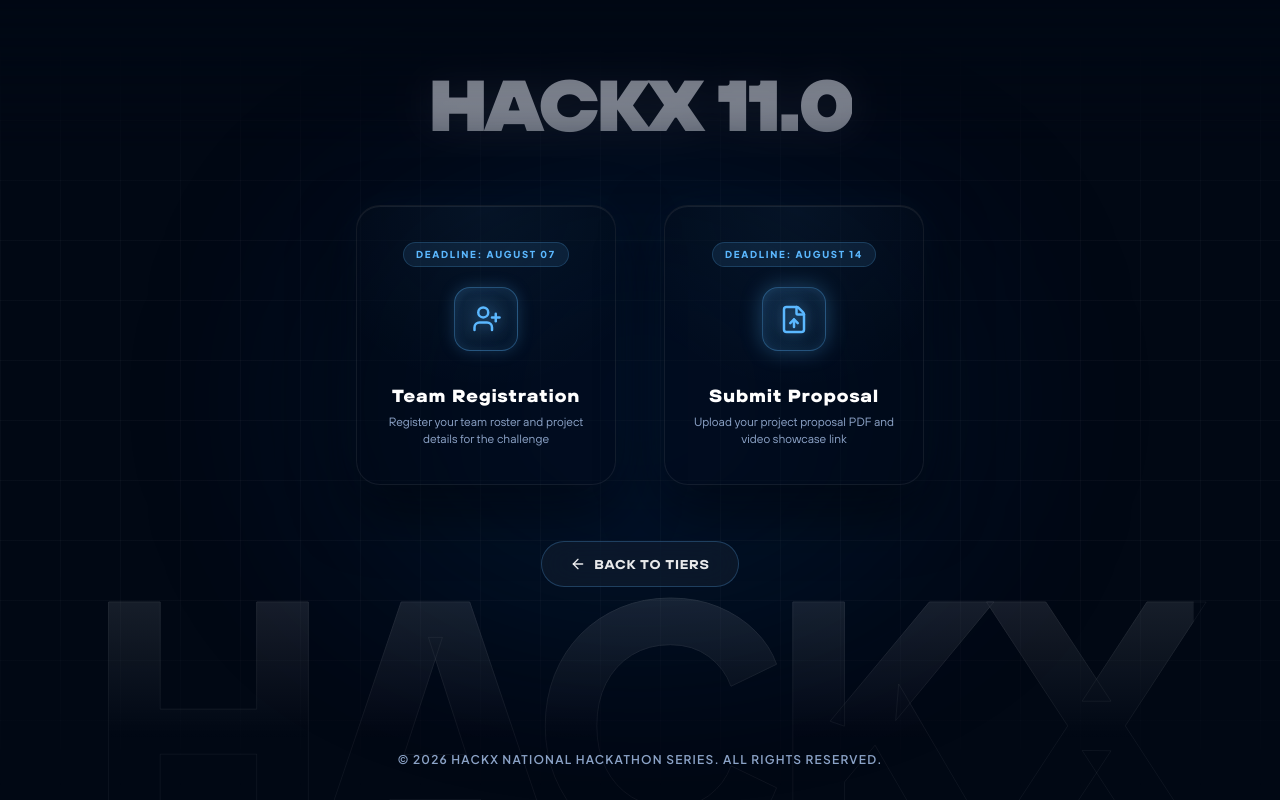
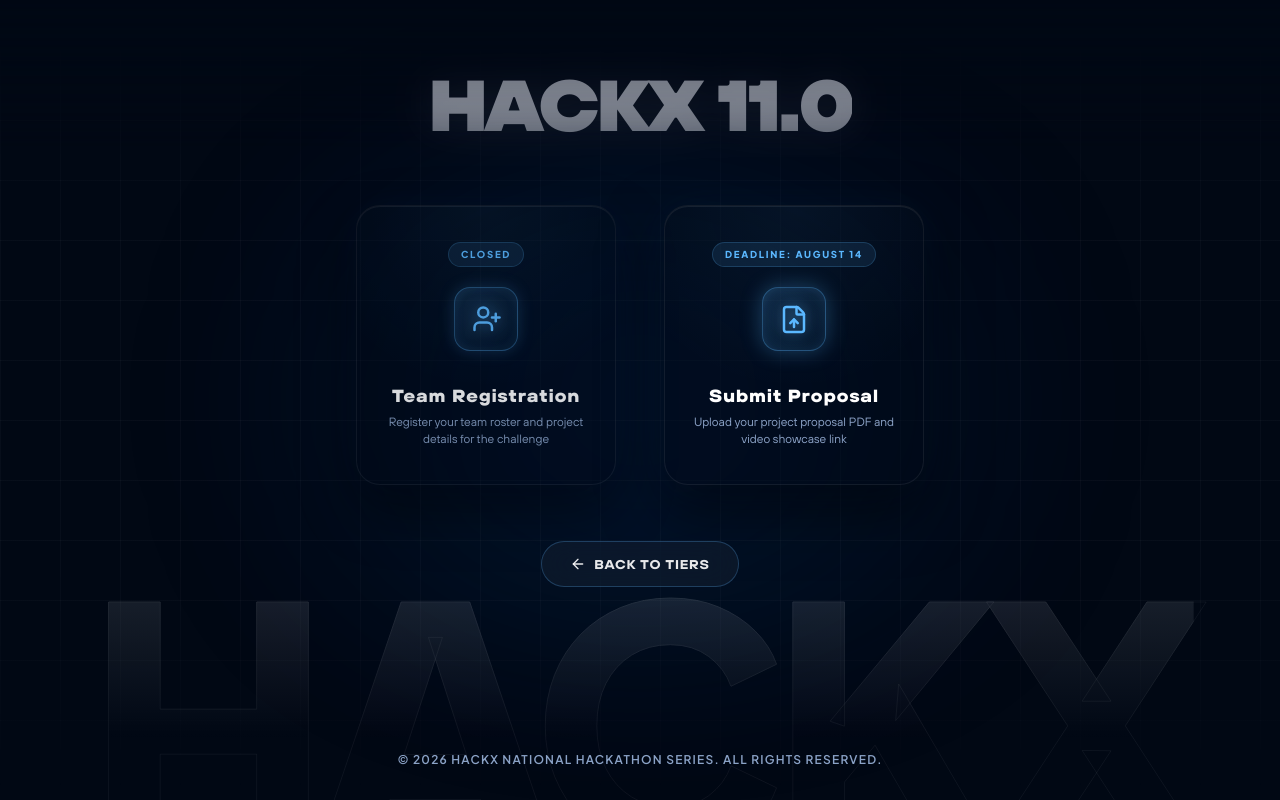
Before and after one commit to Sasivarnasarma/hackX-portal, a React (Vite) app in the folder frontend-user/: page / in a window 1280 px wide. Both pictures are taken after a click on the element 486 px from the left and 396 px from the top of the page. Built offline with nearby package versions, Linux system fonts and the light colour scheme.

Commit message:
Update registration card to closed status and soft hide registration links from UI

```diff
--- a/frontend-user/src/components/ui/motion-footer.tsx
+++ b/frontend-user/src/components/ui/motion-footer.tsx
@@ -445,18 +445,16 @@ export function CinematicFooter({ showCards = true }: CinematicFooterProps = {})
                   <div className="flex flex-col items-center gap-8 w-full">
                     <div className="flex flex-col sm:flex-row flex-wrap justify-center items-center gap-6 sm:gap-8 md:gap-12 w-full max-w-6xl">
 
-                      {/* Registration Card */}
-                      <Link to={selectedTier === "x" ? "/x/registration" : "/jr/registration"} className="no-underline w-full sm:w-auto flex justify-center">
+                      {/* Registration Card (Closed) */}
+                      <div className="no-underline w-full sm:w-auto flex justify-center">
                         <motion.div
                           className="w-full flex justify-center"
                           initial={{ opacity: 0, y: 30, filter: 'blur(8px)' }}
                           animate={{ opacity: 1, y: 0, filter: 'blur(0px)' }}
                           transition={{ duration: 0.5, ease: [0.22, 1, 0.36, 1] }}
-                          whileHover={{ y: -8 }}
-                          whileTap={{ scale: 0.98 }}
                         >
-                          <div className={cn("hub-card cursor-pointer w-full", selectedTier === "jr" && "hackx-jr-theme")}>
-                            <div className="hub-card-badge">Deadline: August 07</div>
+                          <div className={cn("hub-card cursor-default opacity-85 w-full", selectedTier === "jr" && "hackx-jr-theme")}>
+                            <div className="hub-card-badge">CLOSED</div>
                             <div className="hub-card-logo-container flex items-center justify-center w-full mx-auto">
                               <AnimatedRegistrationIcon isJr={selectedTier === "jr"} />
                             </div>
@@ -468,7 +466,7 @@ export function CinematicFooter({ showCards = true }: CinematicFooterProps = {})
                             </div>
                           </div>
                         </motion.div>
-                      </Link>
+                      </div>
 
                       {/* Proposal Card */}
                       <Link to={selectedTier === "x" ? "/x/proposal" : "/jr/proposal"} className="no-underline w-full sm:w-auto flex justify-center">
```
